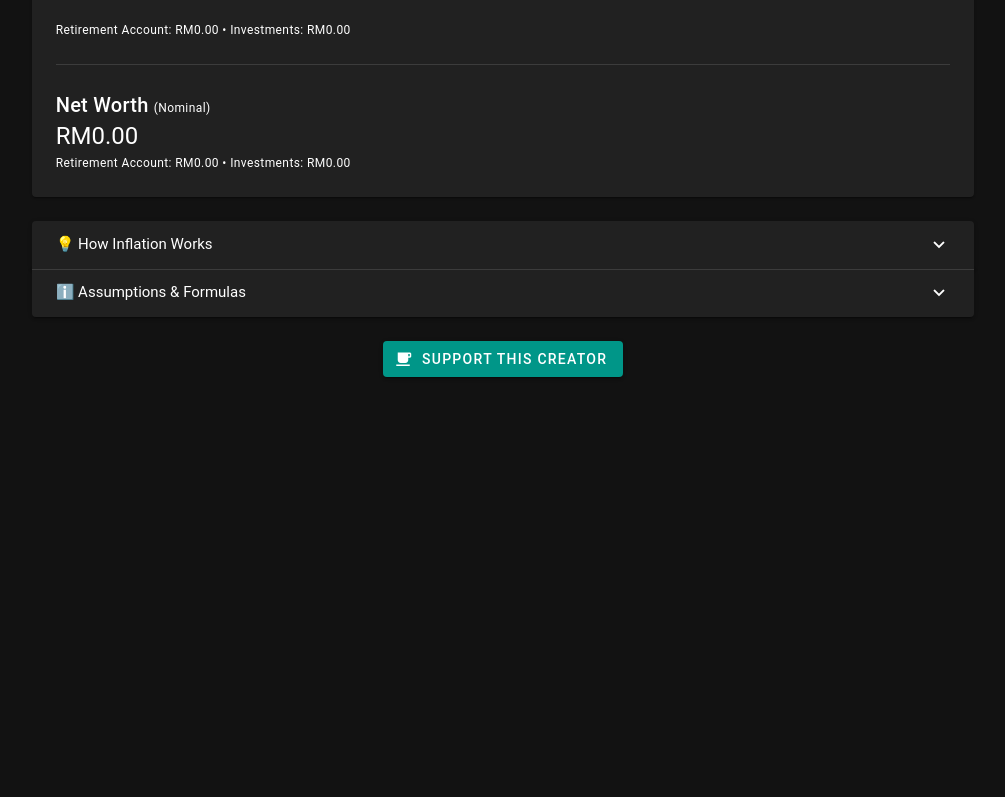
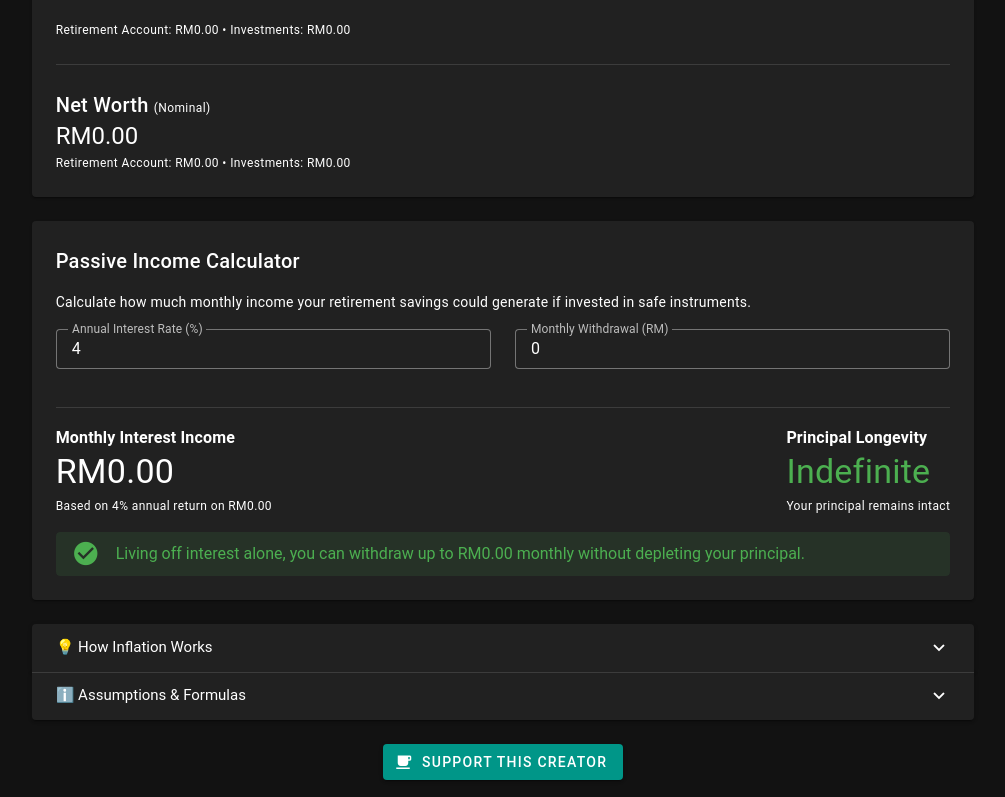
Before and after one commit to SatpalKaler/retirementCalc, a Vue app in the folder retirementcalcVue/: page / in a window 1280 px wide. Shown: the part 618-1415 px from the top of the page, without its empty margins (137-1142 px from the left). Before the commit the page ends 1027 px from the top, so only its background shows below. Built offline with nearby package versions, Linux system fonts and the light colour scheme.

Commit message:
added monthly interest calculator

```diff
--- a/retirementcalcVue/src/pages/retirementcalc.vue
+++ b/retirementcalcVue/src/pages/retirementcalc.vue
@@ -145,6 +145,74 @@
             </div>
           </v-card>
 
+          <!-- Passive Income Calculator -->
+          <v-card class="mt-6 pa-6">
+            <div class="text-h6 mb-4">Passive Income Calculator</div>
+            <p class="text-body-2 mb-4">
+              Calculate how much monthly income your retirement savings could generate if invested in safe instruments.
+            </p>
+
+            <v-row>
+              <v-col cols="12" md="6">
+                <v-text-field
+                  v-model="passiveIncomeRate"
+                  label="Annual Interest Rate (%)"
+                  type="number"
+                  variant="outlined"
+                  density="compact"
+                  min="0"
+                  max="10"
+                  step="0.1"
+                  color="teal"
+                />
+              </v-col>
+              <v-col cols="12" md="6">
+                <v-text-field
+                  v-model="monthlyWithdrawal"
+                  :label="`Monthly Withdrawal (${currency})`"
+                  type="number"
+                  variant="outlined"
+                  density="compact"
+                  color="teal"
+                />
+              </v-col>
+            </v-row>
+
+            <v-divider class="my-4"></v-divider>
+
+            <div class="d-flex flex-column flex-md-row justify-space-between align-start mb-4">
+              <div class="mb-4 mb-md-0">
+                <div class="text-subtitle-1 font-weight-bold">Monthly Interest Income</div>
+                <div class="text-h4 mb-1">{{ formatCurrency(monthlyPassiveIncome) }}</div>
+                <div class="text-caption">
+                  Based on {{ passiveIncomeRate }}% annual return on {{ formatCurrency(realNetWorth) }}
+                </div>
+              </div>
+
+              <div>
+                <div class="text-subtitle-1 font-weight-bold">Principal Longevity</div>
+                <div class="text-h4 mb-1" :class="{
+                  'text-success': isPrincipalSustainable || principalYears > 30,
+                  'text-warning': !isPrincipalSustainable && principalYears > 15,
+                  'text-error': !isPrincipalSustainable && principalYears <= 15
+                }">
+                  {{ isPrincipalSustainable ? 'Indefinite' : `${principalYears} years` }}
+                </div>
+                <div class="text-caption">
+                  {{ isPrincipalSustainable ? 'Your principal remains intact' : `Withdrawing ${formatCurrency(monthlyWithdrawal)} monthly` }}
+                </div>
+              </div>
+            </div>
+
+            <v-alert
+              :type="isPrincipalSustainable ? 'success' : (principalYears > 20 ? 'info' : 'warning')"
+              variant="tonal"
+              density="compact"
+            >
+              {{ passiveIncomeMessage }}
+            </v-alert>
+          </v-card>
+
           <!-- Inflation Explanation -->
           <v-expansion-panels class="mt-6">
             <v-expansion-panel title="💡 How Inflation Works">
@@ -274,12 +342,15 @@ const monthlyRetirementAccountContribution = ref(0)
 const currentInvestments = ref(0)
 const monthlyInvestments = ref(0)
 const inputPanel = ref(0)
+const passiveIncomeRate = ref(DEFAULT_PASSIVE_INCOME_RATE)
+const monthlyWithdrawal = ref(0)
 
 // Constants
 const RetirementAccount_ANNUAL_RATE = 0.05
 const INVESTMENT_ANNUAL_RATE = 0.10
 const INFLATION_RATE = 0.03
 const COMPOUNDING_FREQUENCY = 12
+const DEFAULT_PASSIVE_INCOME_RATE = 4.0 // 4% default for safe investments
 
 // Computed values
 const yearsToRetirement = computed(() => retirementAge.value - currentAge.value)
@@ -324,6 +395,49 @@ const realFutureInvestments = computed(() =>
 
 const realNetWorth = computed(() => realFutureRetirementAccount.value + realFutureInvestments.value)
 
+// Passive income calculations
+const monthlyPassiveIncome = computed(() => {
+  const annualRate = Number(passiveIncomeRate.value) / 100
+  return (realNetWorth.value * annualRate) / 12
+})
+
+const isPrincipalSustainable = computed(() => {
+  return monthlyPassiveIncome.value >= Number(monthlyWithdrawal.value) || Number(monthlyWithdrawal.value) === 0
+})
+
+const principalYears = computed(() => {
+  if (isPrincipalSustainable.value || Number(monthlyWithdrawal.value) === 0) {
+    return Infinity
+  }
+
+  const annualRate = Number(passiveIncomeRate.value) / 100
+  const monthlyRate = annualRate / 12
+  const principal = realNetWorth.value
+  const withdrawal = Number(monthlyWithdrawal.value)
+
+  // Calculate how many months the principal will last
+  let remainingPrincipal = principal
+  let months = 0
+
+  while (remainingPrincipal > 0 && months < 1200) { // Cap at 100 years
+    const interestEarned = remainingPrincipal * monthlyRate
+    remainingPrincipal = remainingPrincipal + interestEarned - withdrawal
+    months++
+  }
+
+  return Math.floor(months / 12)
+})
+
+const passiveIncomeMessage = computed(() => {
+  if (isPrincipalSustainable.value) {
+    return `Living off interest alone, you can withdraw up to ${formatCurrency(monthlyPassiveIncome.value)} monthly without depleting your principal.`
+  } else if (principalYears.value > 30) {
+    return `At your desired withdrawal rate of ${formatCurrency(monthlyWithdrawal.value)} monthly, your principal will last over 30 years.`
+  } else {
+    return `At your desired withdrawal rate of ${formatCurrency(monthlyWithdrawal.value)} monthly, your principal will be depleted in approximately ${principalYears.value} years.`
+  }
+})
+
 // Burger cost calculations
 const INITIAL_BURGER_COST_1993 = 5.00
 const currentBurgerCost = computed(() =>
@@ -345,7 +459,8 @@ const assumptions = {
   'Retirement Account annual return': '5%',
   'Investment annual return': '10%',
   'Inflation rate (past & future)': '3%',
-  'Compounding frequency': 'Monthly'
+  'Compounding frequency': 'Monthly',
+  'Passive income default rate': '4%'
 }
 
 const references = [
@@ -425,7 +540,7 @@ const updateDisplayedValues = debounce(() => {
 
 // Watch for changes in input values
 watch(
-  [currentAge, retirementAge, currentRetirementAccount, monthlyRetirementAccountContribution, currentInvestments, monthlyInvestments],
+  [currentAge, retirementAge, currentRetirementAccount, monthlyRetirementAccountContribution, currentInvestments, monthlyInvestments, passiveIncomeRate, monthlyWithdrawal],
   () => {
     updateDisplayedValues()
   }
@@ -445,6 +560,18 @@ const toggleTheme = () => {
 .rolling-number {
   display: inline-block;
   transition: all 0.5s ease-out;
+}
+
+.text-success {
+  color: #4CAF50;
+}
+
+.text-warning {
+  color: #FF9800;
+}
+
+.text-error {
+  color: #F44336;
 }
 
 .rolling-number.final {
```
